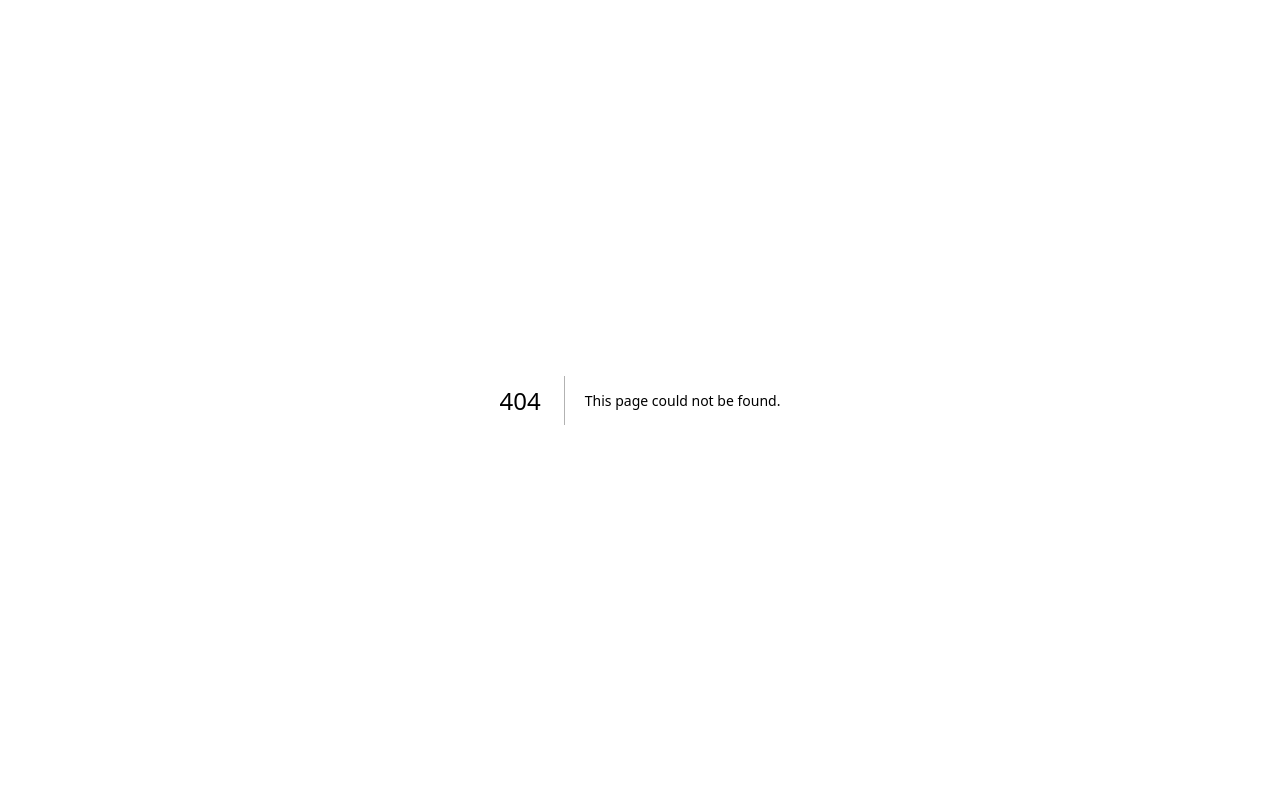
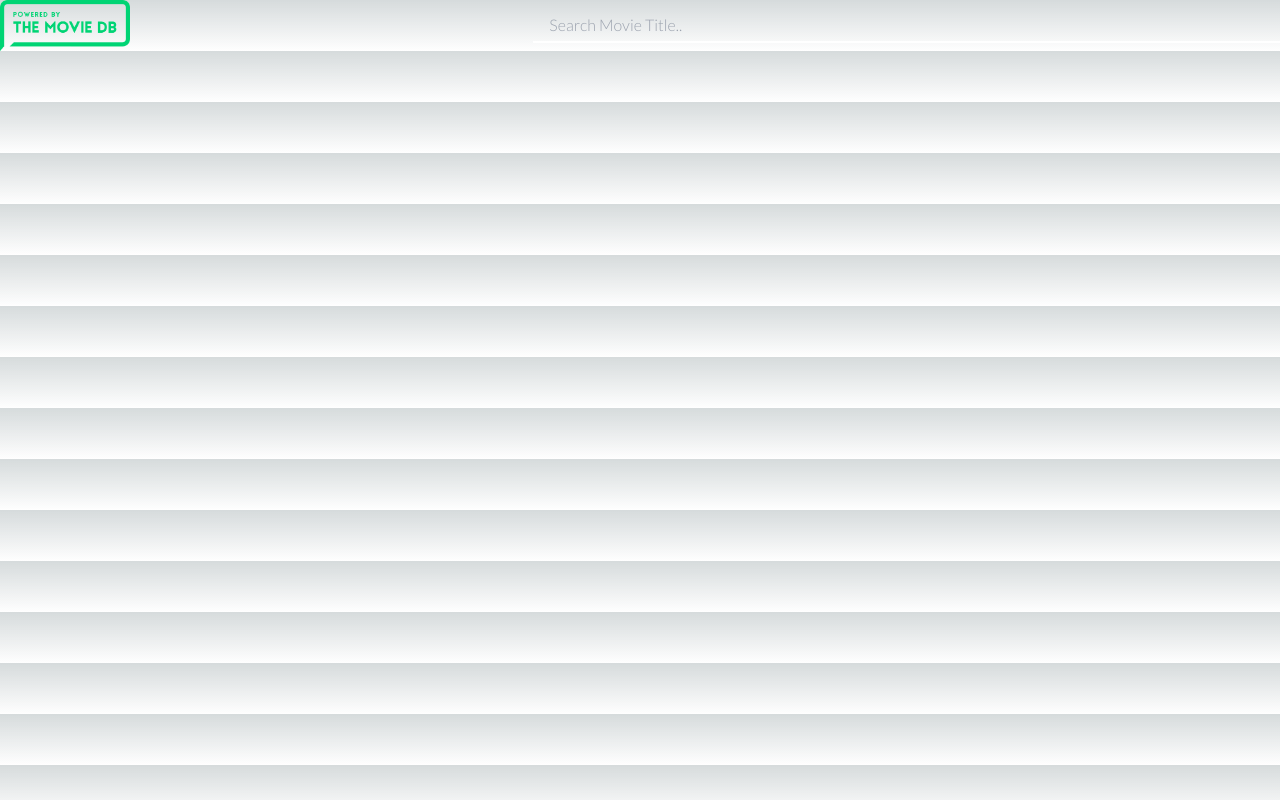
Before and after one commit to edwin141999/movie-search-nextjs, a Next.js app: page /navbar in a window 1280 px wide. Before the commit this address had no page. Built offline with nearby package versions, Linux system fonts and the light colour scheme.

Commit message:
add react-redux and create navbar component

```diff
--- a/app/layout.tsx
+++ b/app/layout.tsx
@@ -1,6 +1,7 @@
 import type { Metadata } from "next";
 import { Lato, Oswald } from "next/font/google";
 import "./globals.css";
+import Providers from "./redux/provider";
 
 const lato = Lato({
   subsets: ["latin"],
@@ -26,7 +27,9 @@ export default function RootLayout({
 }) {
   return (
     <html lang="en">
-      <body className={`${lato.variable} ${oswald.variable}`}>{children}</body>
+      <body className={`${lato.variable} ${oswald.variable}`}>
+        <Providers>{children}</Providers>
+      </body>
     </html>
   );
 }
--- /dev/null
+++ b/app/navbar/page.tsx
@@ -0,0 +1,83 @@
+"use client";
+import Image from "next/image";
+import { getMovieDetails, getSearchMovie } from "../api/tmdb_api";
+import { MOVIES, MOVIESEARCH } from "../interface/movies";
+import { setInfoMovie } from "../redux/features/infoMovieSlice";
+import { setMovie } from "../redux/features/movieSlice";
+import { setSearchMovie } from "../redux/features/searchMovieSlice";
+import { setSelectedMovie } from "../redux/features/selectedMovieSlice";
+import { useAppDispatch, useAppSelector } from "../redux/hooks";
+
+export default function Navbar() {
+  const selectedMovie = useAppSelector(
+    (state) => state.selectedMovieSlice.name
+  );
+  const infoMovie = useAppSelector((state) => state.infoMovieSlice);
+  const searchMovie = useAppSelector((state) => state.searchMovieSlice);
+
+  const dispatch = useAppDispatch();
+
+  const handleSearch = async (e: React.ChangeEvent<HTMLInputElement>) => {
+    dispatch(setSelectedMovie(e.target.value));
+
+    if (e.target.value === "") {
+      dispatch(setInfoMovie([]));
+      return;
+    }
+    const movie: MOVIESEARCH = await getSearchMovie(e.target.value);
+
+    dispatch(setSearchMovie(movie.results.slice(0, 5)));
+    dispatch(
+      setInfoMovie(
+        searchMovie?.map((movie) => {
+          return {
+            id: movie.id,
+            title: movie.title,
+          };
+        })
+      )
+    );
+  };
+
+  const getMovies = async (idMovie: number) => {
+    const movies: MOVIES = await getMovieDetails(idMovie);
+    dispatch(setMovie(movies));
+  };
+
+  return (
+    <section className="flex justify-between items-center">
+      <Image src={"/logo.png"} alt="logo picture" width={130} height={130} />
+      <div className="relative w-7/12">
+        <input
+          type="text"
+          placeholder="Search Movie Title.."
+          value={selectedMovie}
+          onChange={handleSearch}
+          className="px-4 py-1 w-full bg-transparent border-b-2 border-white font-lato font-light outline-none"
+        />
+        {infoMovie?.length > 0 && (
+          <ul
+            id="infomovie_list"
+            className="backdrop-opacity-10 backdrop-invert bg-black/80 border-[1px] absolute z-10 w-full border-transparent"
+          >
+            {infoMovie?.map((movie) => {
+              return (
+                <li
+                  key={movie.id}
+                  className="min-h-0 w-full border-solid px-6 py-2 break-words cursor-pointer font-lato font-light text-lg hover:bg-green-400"
+                  onClick={() => {
+                    dispatch(setSelectedMovie(movie.title));
+                    getMovies(movie.id);
+                    dispatch(setInfoMovie([]));
+                  }}
+                >
+                  {movie.title}
+                </li>
+              );
+            })}
+          </ul>
+        )}
+      </div>
+    </section>
+  );
+}
--- a/app/page.tsx
+++ b/app/page.tsx
@@ -1,51 +1,30 @@
 "use client";
 import Image from "next/image";
 import { useEffect, useState } from "react";
-import { getMovieDetails, getSearchMovie } from "./api/tmdb_api";
-import {
-  INFOMOVIERESULTS,
-  MOVIES,
-  MOVIESEARCH,
-  MOVIESEARCHRESULTS,
-} from "./interface/movies";
+import { getMovieDetails } from "./api/tmdb_api";
+import { MOVIES } from "./interface/movies";
+import Navbar from "./navbar/page";
+import { setMovie } from "./redux/features/movieSlice";
+import { useAppDispatch, useAppSelector } from "./redux/hooks";
 
 export default function Home() {
-  const [movies, setMovies] = useState<MOVIES>();
-  const [searchMovie, setSearchMovie] = useState<MOVIESEARCHRESULTS[]>();
-  const [infoMovie, setInfoMovie] = useState<INFOMOVIERESULTS[]>();
-  const [selectMovie, setSelectMovie] = useState<string>("");
+  const movies = useAppSelector((state) => state.movieSlice);
+  const dispatch = useAppDispatch();
+
   const [loading, setLoading] = useState<boolean>(true);
 
-  const urlBackImg = `https://image.tmdb.org/t/p/original${movies?.backdrop_path}`;
-
-  const handleSearch = async (e: React.ChangeEvent<HTMLInputElement>) => {
-    setSelectMovie(e.target.value);
-    if (e.target.value === "") {
-      setInfoMovie([]);
-      return;
-    }
-    const movie: MOVIESEARCH = await getSearchMovie(e.target.value);
-    setSearchMovie(movie.results.slice(0, 5));
-    setInfoMovie(
-      searchMovie?.map((movie) => {
-        return {
-          id: movie.id,
-          title: movie.title,
-        };
-      })
-    );
-  };
-
-  const getMovies = async (idMovie: number) => {
-    setLoading(true);
-    const movies: MOVIES = await getMovieDetails(idMovie);
-    setMovies(movies);
-    setLoading(false);
-  };
+  const urlBackImg = `https://image.tmdb.org/t/p/original${movies.backdrop_path}`;
 
   useEffect(() => {
+    const getMovies = async (idMovie: number) => {
+      setLoading(true);
+      const movies: MOVIES = await getMovieDetails(idMovie);
+      dispatch(setMovie(movies));
+      setLoading(false);
+    };
+
     getMovies(298618); //DEFAULT MOVIE - THE FLASH
-  }, []);
+  }, [dispatch]);
 
   return (
     <main
@@ -57,45 +36,7 @@ export default function Home() {
       {/*BACKDROP OPACITY*/}
       <div className="backdrop-opacity-10 backdrop-invert bg-black/50 px-52 py-8 min-h-screen">
         {/* NAVBAR */}
-        <section className="flex justify-between items-center">
-          <Image
-            src={"/logo.png"}
-            alt="logo picture"
-            width={130}
-            height={130}
-          />
-          <div className="relative w-7/12">
-            <input
-              type="text"
-              placeholder="Search Movie Title.."
-              value={selectMovie}
-              onChange={handleSearch}
-              className="px-4 py-1 w-full bg-transparent border-b-2 border-white font-lato font-light outline-none"
-            />
-            {infoMovie?.length! > 0 && (
-              <ul
-                id="infomovie_list"
-                className="backdrop-opacity-10 backdrop-invert bg-black/80 border-[1px] absolute z-10 w-full border-transparent"
-              >
-                {infoMovie?.map((movie) => {
-                  return (
-                    <li
-                      key={movie.id}
-                      className="min-h-0 w-full border-solid px-6 py-2 break-words cursor-pointer font-lato font-light text-lg hover:bg-green-400"
-                      onClick={() => {
-                        setSelectMovie(movie.title);
-                        getMovies(movie.id);
-                        setInfoMovie([]);
-                      }}
-                    >
-                      {movie.title}
-                    </li>
-                  );
-                })}
-              </ul>
-            )}
-          </div>
-        </section>
+        <Navbar />
         {/* INFO MOVIE */}
         <section className="pt-8">
           {loading ? (
@@ -106,24 +47,24 @@ export default function Home() {
           ) : (
             <article className="flex flex-row bg-black/80 backdrop-opacity-10 backdrop-invert">
               <Image
-                src={`https://image.tmdb.org/t/p/original${movies?.poster_path}`}
+                src={`https://image.tmdb.org/t/p/original${movies.poster_path}`}
                 alt="movie photo"
                 width={390}
                 height={390}
               />
               <section className="p-7 flex flex-col space-y-4">
                 <h1 className="uppercase font-bold text-4xl font-lato">
-                  {movies?.title}
+                  {movies.title}
                 </h1>
                 <span className="text-xl text-green-400 font-light font-oswald">
-                  {movies?.tagline}
+                  {movies.tagline}
                 </span>
                 <p className="font-lato text-base font-light">
-                  {movies?.overview}
+                  {movies.overview}
                 </p>
                 <section>
                   <div className="flex flex-row">
-                    {movies?.genres.map((genre) => {
+                    {movies.genres.map((genre) => {
                       return (
                         <span
                           key={genre.id}
@@ -135,7 +76,7 @@ export default function Home() {
                     })}
                   </div>
                   <div className="flex flex-row">
-                    {movies?.production_companies.map((company) => {
+                    {movies.production_companies.map((company) => {
                       return (
                         <span
                           key={company.id}
@@ -151,20 +92,20 @@ export default function Home() {
                   <div>
                     <p>Original Release:</p>
                     <span className="text-green-400 text-2xl">
-                      {movies?.release_date}
+                      {movies.release_date}
                     </span>
                   </div>
                   <div>
                     <p>Running Time:</p>
                     <span className="text-green-400 text-2xl">
-                      {movies?.runtime} mins
+                      {movies.runtime} mins
                     </span>
                   </div>
                   <div>
                     <p>Box Office:</p>
                     <span className="text-green-400 text-2xl">
                       $
-                      {movies?.revenue
+                      {movies.revenue
                         .toString()
                         .replace(/\B(?=(\d{3})+(?!\d))/g, ",")}
                     </span>
@@ -172,7 +113,7 @@ export default function Home() {
                   <div>
                     <p>Vote Average:</p>
                     <span className="text-green-400 text-2xl">
-                      {movies?.vote_average} / 10
+                      {movies.vote_average} / 10
                     </span>
                   </div>
                 </section>
--- /dev/null
+++ b/app/redux/features/infoMovieSlice.ts
@@ -0,0 +1,18 @@
+import { createSlice } from "@reduxjs/toolkit";
+import { INFOMOVIERESULTS } from "../../interface/movies";
+
+const initialStateInfoMovie: INFOMOVIERESULTS[] = [];
+
+export const infoMovieSlice = createSlice({
+  initialState: initialStateInfoMovie,
+  name: "infoMovie",
+  reducers: {
+    setInfoMovie: (state, action) => {
+      return action.payload;
+    },
+  },
+});
+
+export const { setInfoMovie } = infoMovieSlice.actions;
+
+export default infoMovieSlice.reducer;
--- /dev/null
+++ b/app/redux/features/movieSlice.ts
@@ -0,0 +1,44 @@
+import { MOVIES } from "@/app/interface/movies";
+import { createSlice } from "@reduxjs/toolkit";
+
+const initialStateMovie: MOVIES = {
+  adult: false,
+  backdrop_path: "",
+  belongs_to_collection: null,
+  budget: 0,
+  genres: [],
+  homepage: "",
+  id: 0,
+  imdb_id: "",
+  original_language: "",
+  original_title: "",
+  overview: null,
+  popularity: 0,
+  poster_path: null,
+  production_companies: [],
+  production_countries: [],
+  release_date: "",
+  revenue: 0,
+  runtime: null,
+  spoken_languages: [],
+  status: "",
+  tagline: null,
+  title: "",
+  video: false,
+  vote_average: 0,
+  vote_count: 0,
+};
+
+export const movieSlice = createSlice({
+  initialState: initialStateMovie,
+  name: "movie",
+  reducers: {
+    setMovie: (state, action) => {
+      return action.payload;
+    },
+  },
+});
+
+export const { setMovie } = movieSlice.actions;
+
+export default movieSlice.reducer;
--- /dev/null
+++ b/app/redux/features/searchMovieSlice.ts
@@ -0,0 +1,18 @@
+import { MOVIESEARCHRESULTS } from "@/app/interface/movies";
+import { createSlice } from "@reduxjs/toolkit";
+
+const initialMovieSearchResults: MOVIESEARCHRESULTS[] = [];
+
+export const searchMovieSlice = createSlice({
+  initialState: initialMovieSearchResults,
+  name: "searchMovie",
+  reducers: {
+    setSearchMovie: (state, action) => {
+      return action.payload;
+    },
+  },
+});
+
+export const { setSearchMovie } = searchMovieSlice.actions;
+
+export default searchMovieSlice.reducer;
--- /dev/null
+++ b/app/redux/features/selectedMovieSlice.ts
@@ -0,0 +1,19 @@
+import { createSlice } from "@reduxjs/toolkit";
+
+const initialSelectedMovieState = {
+  name: "",
+};
+
+export const selectedMovieSlice = createSlice({
+  name: "selectedMovie",
+  initialState: initialSelectedMovieState,
+  reducers: {
+    setSelectedMovie: (state, action) => {
+      state.name = action.payload;
+    },
+  },
+});
+
+export const { setSelectedMovie } = selectedMovieSlice.actions;
+
+export default selectedMovieSlice.reducer;
--- /dev/null
+++ b/app/redux/hooks.ts
@@ -0,0 +1,5 @@
+import { TypedUseSelectorHook, useDispatch, useSelector } from "react-redux";
+import { AppDispatch, RootState } from "./store";
+
+export const useAppDispatch = () => useDispatch<AppDispatch>();
+export const useAppSelector: TypedUseSelectorHook<RootState> = useSelector;
--- /dev/null
+++ b/app/redux/provider.tsx
@@ -0,0 +1,7 @@
+"use client";
+import { Provider } from "react-redux";
+import { makeStore } from "./store";
+
+export default function Providers({ children }: { children: React.ReactNode }) {
+  return <Provider store={makeStore}>{children}</Provider>;
+}
--- /dev/null
+++ b/app/redux/store.ts
@@ -0,0 +1,18 @@
+import { configureStore } from "@reduxjs/toolkit";
+import { infoMovieSlice } from "./features/infoMovieSlice";
+import { searchMovieSlice } from "./features/searchMovieSlice";
+import { selectedMovieSlice } from "./features/selectedMovieSlice";
+import { movieSlice } from "./features/movieSlice";
+
+export const makeStore = configureStore({
+  reducer: {
+    infoMovieSlice: infoMovieSlice.reducer,
+    selectedMovieSlice: selectedMovieSlice.reducer,
+    searchMovieSlice: searchMovieSlice.reducer,
+    movieSlice: movieSlice.reducer,
+  },
+  devTools: true,
+});
+
+export type RootState = ReturnType<typeof makeStore.getState>;
+export type AppDispatch = typeof makeStore.dispatch;
--- a/package.json
+++ b/package.json
@@ -9,6 +9,7 @@
     "lint": "next lint"
   },
   "dependencies": {
+    "@reduxjs/toolkit": "^1.9.5",
     "@types/node": "20.5.0",
     "@types/react": "18.2.20",
     "@types/react-dom": "18.2.7",
@@ -16,9 +17,11 @@
     "eslint": "8.47.0",
     "eslint-config-next": "13.4.16",
     "next": "13.4.16",
+    "next-redux-wrapper": "^8.1.0",
     "postcss": "8.4.28",
     "react": "18.2.0",
     "react-dom": "18.2.0",
+    "react-redux": "^8.1.2",
     "tailwindcss": "3.3.3",
     "typescript": "5.1.6"
   }
```
Also changed, not shown: app/functions/index.ts (added), 1 other file (tests, documents, lock files or other folders).
